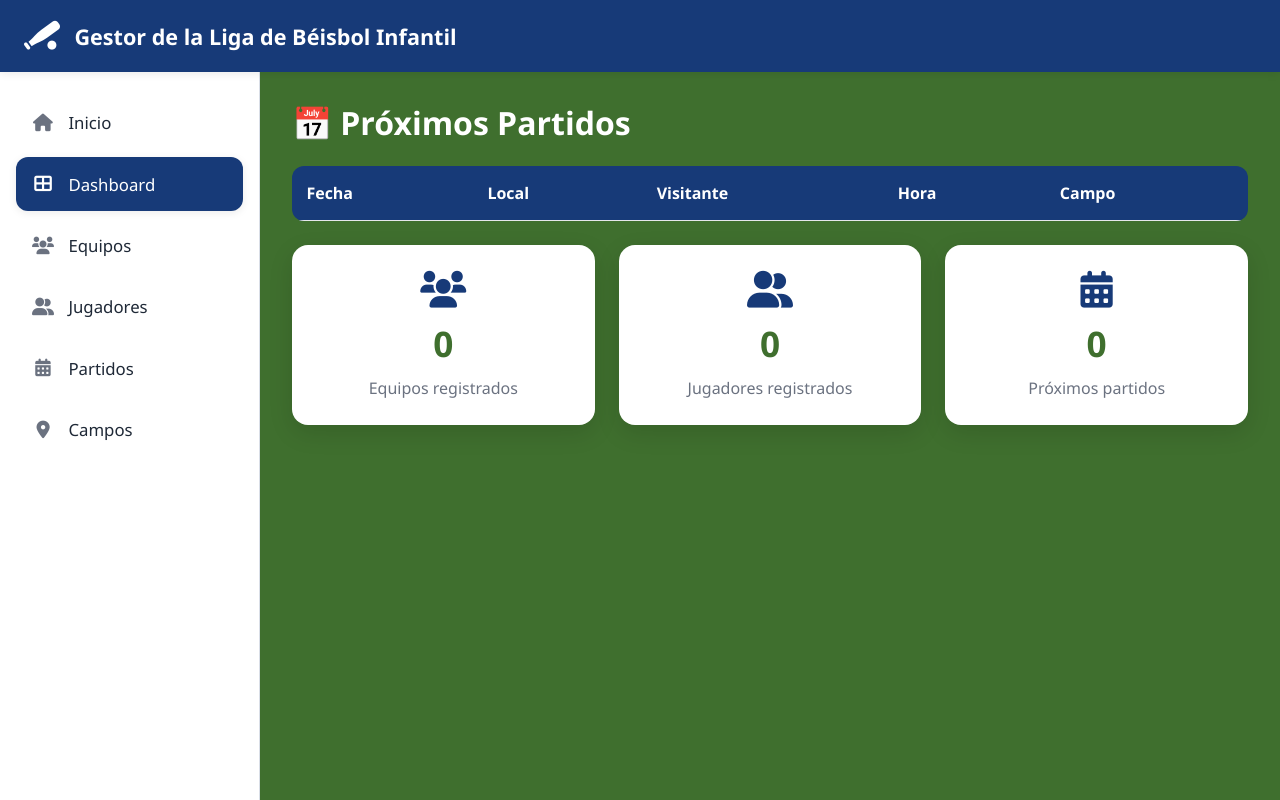
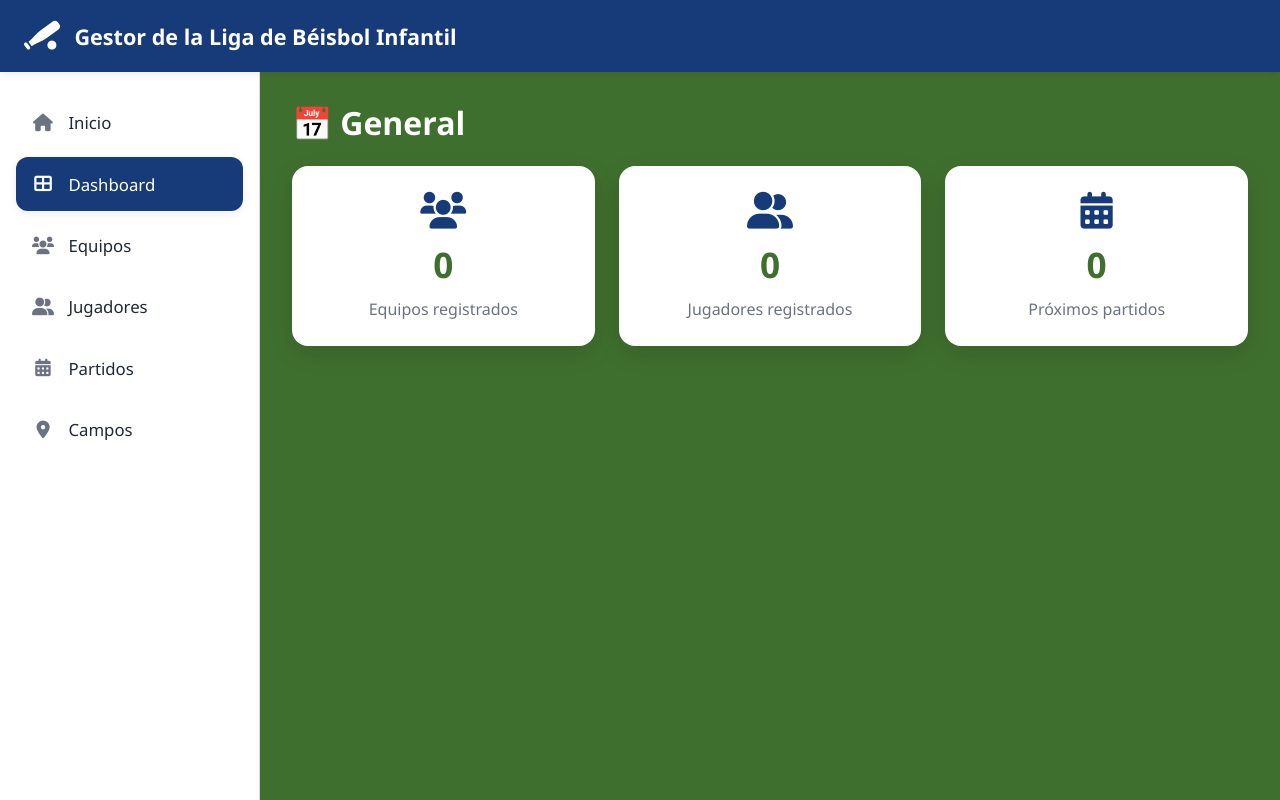
Before and after one commit to carmen-wq/frontend-beisbol, a plain HTML site: page dashboard.html in a window 1280 px wide. Drawn offline with Linux system fonts and the light colour scheme; no server answers.

Commit message:
Add files via upload

```diff
--- a/dashboard.html
+++ b/dashboard.html
@@ -40,19 +40,7 @@
     </nav>
 
     <main class="content">
-        <h2>📅 Próximos Partidos</h2>
-        <table class="tabla-partidos">
-            <thead>
-                <tr>
-                    <th>Fecha</th>
-                    <th>Local</th>
-                    <th>Visitante</th>
-                    <th>Hora</th>
-                    <th>Campo</th>
-                </tr>
-            </thead>
-            <tbody id="tablaPartidos"></tbody>
-        </table>
+        <h2>📅 General</h2>
 
         <div class="cards">
             <div class="card">
```
